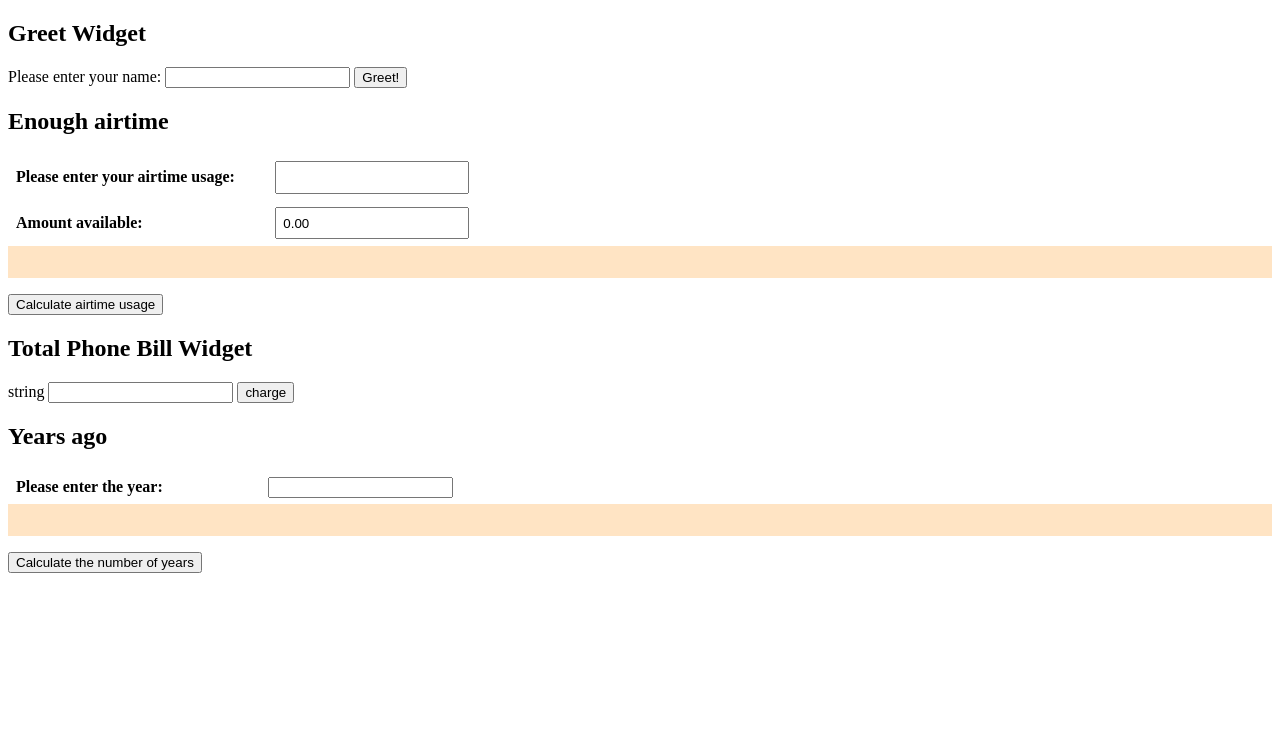
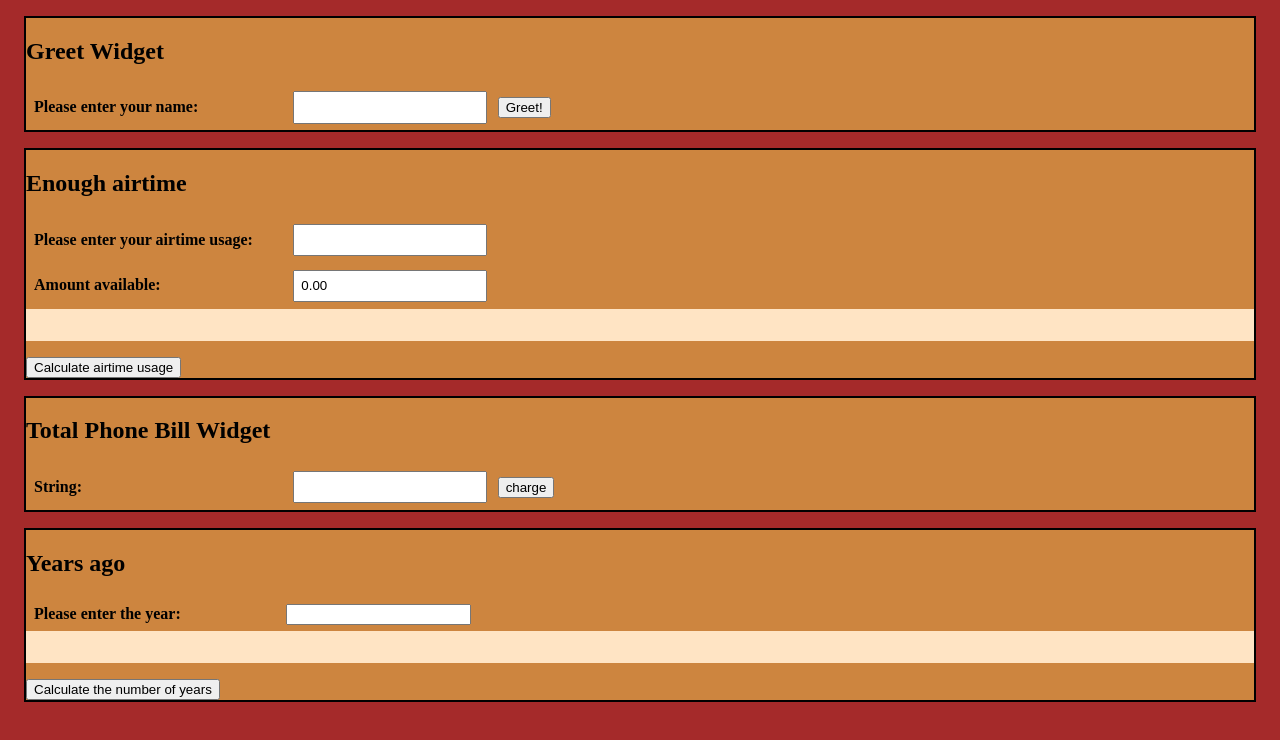
Before and after one commit to Sbonganzimande123/alpinejs-bootcamp-widgets, a plain HTML site: page index.html in a window 1280 px wide. Drawn offline with nearby package versions, Linux system fonts and the light colour scheme.

Commit message:
new commit

```diff
--- a/index.html
+++ b/index.html
@@ -22,6 +22,7 @@
             padding: 1em;
             background-color: bisque;
             margin-bottom: 1em;
+
         }
 
         .input > label {
@@ -40,6 +41,38 @@
            /* font-weight: bold; */
         }
 
+        .New {
+            background-color: peru;
+            margin-bottom: 1em;
+            margin: 1em;
+            border: 2px solid;
+        }
+
+        .New1 {
+            background-color: peru;
+            margin-bottom: 1em;
+            margin: 1em;
+            border: 2px solid;
+        }
+
+        .New2 {
+            background-color: peru;
+            margin-bottom: 1em;
+            margin: 1em;
+            border: 2px solid;
+        }
+
+        .New3 {
+            background-color: peru;
+            margin-bottom: 1em;
+            margin: 1em;
+            border: 2px solid;
+        }
+
+
+       body {
+        background-color: brown;
+       }
 
     </style>
 
@@ -47,9 +80,10 @@
 
 <body>
 
+<div class="New1">
     <div x-data="greetWidget" >
         <h2>Greet Widget</h2>
-
+        <div class="input">
         <div x-show="message.length > 0" class="message" x-text="message">
             You will be greeted here...
         </div>
@@ -58,7 +92,11 @@
         <input type="text" x-model="name" id="name">
         <button x-on:click="greetMe">Greet!</button>
     </div>
+</div>
+</div>
 
+
+<div class="New">
     <div class="" x-data="{
         airtimeUsage : '',
         availableAmount : '0.00',
@@ -69,53 +107,55 @@
         }
     }" >
         <h2>Enough airtime</h2>
-
         <div class="input">
             <label for="usage">Please enter your airtime usage: </label>
             <input type="text" x-model="airtimeUsage" id="usage">
         </div>
-
         <div class="input">
             <label for="amount">Amount available: </label>
             <input type="text" x-model="availableAmount" id="amount">
         </div>
-
         <div class="message" x-text="airtimeMessage">
         </div>
-
         <div>
             <button x-on:click="calculate">Calculate airtime usage</button>
         </div>
     </div>
+</div>
 
-    <div class="phoneBill">
+
+<div class="New2">
+<div class="phoneBill">
         <div x-data="totalPhoneBillWidget">
         <h2>Total Phone Bill Widget</h2>
-        <label for="shift">string</label>
+        <div class="input">
+        <label for="shift">String:</label>
         <input type="text" x-model="string" id="shift"> <button @click="calculateTotal, show2=true">charge</button>
             <div class="showAmount" x-show="show2" x-text="stringAmount">
                phone bill HERE
-            </div>
+        </div>
         </div>
     </div>
+</div>
+</div>
 
 
+<div class="New3">
     <div class="" x-data="yearsAgoWidget">
         <h2>Years ago</h2>
-
         <div class="input">
             <label for="">Please enter the year: </label>
             <input type="number" x-model="newDate" id="newDate">
         </div>
-
         <div class="message" x-text="message">The number of years will appear here...
         </div>
         <div>
             <button @click="calculate" >Calculate the number of years</button>
         </div>
-
     </div>
 </div>
+</div>
+
 
 
 
```
